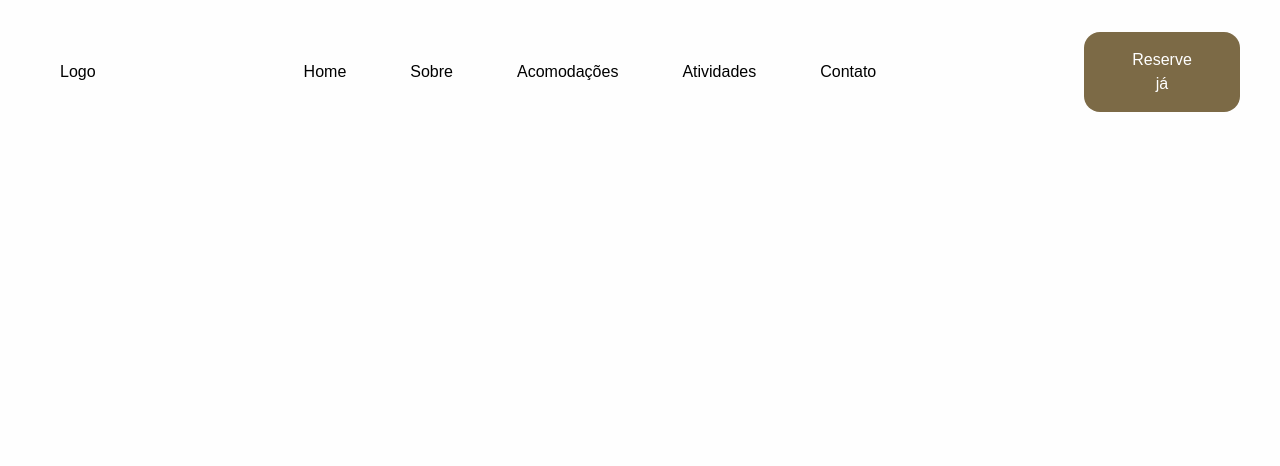
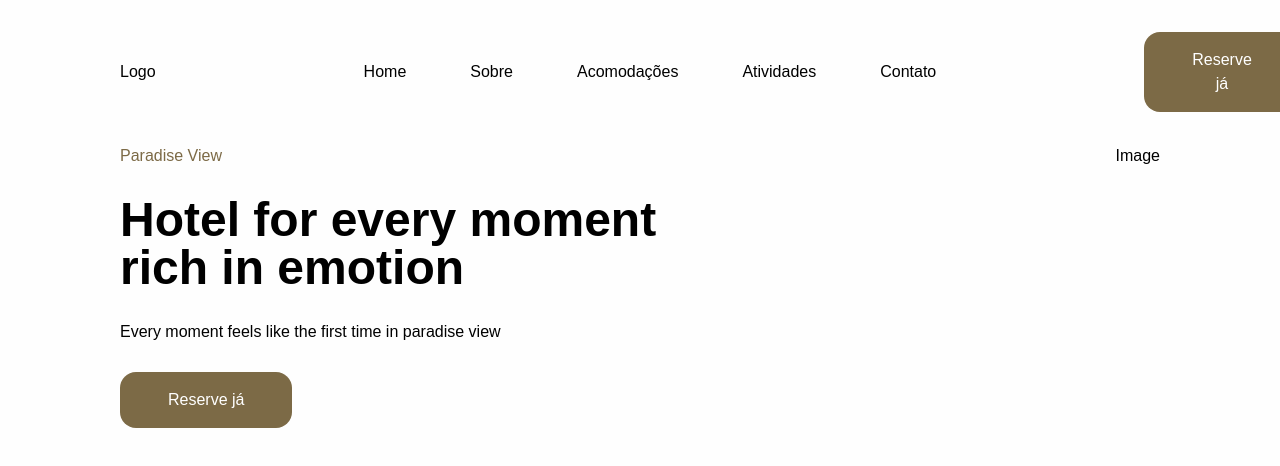
Before and after one commit to Buenohy/pousada-vista-da-mantiqueira, a Next.js app: page / in a window 1280 px wide. Shown: the top 466 px of the page. Built offline with nearby package versions, Linux system fonts and the light colour scheme.

Commit message:
feat: Home Page

```diff
--- a/src/app/globals.css
+++ b/src/app/globals.css
@@ -10,6 +10,7 @@
   --color-foreground: var(--foreground);
   --font-sans: var(--font-geist-sans);
   --font-mono: var(--font-geist-mono);
+  --color-primary: #7c6a46;
 }
 
 @media (prefers-color-scheme: dark) {
--- a/src/app/page.tsx
+++ b/src/app/page.tsx
@@ -1,9 +1,11 @@
+import HomePage from '@/components/Home/HomePage';
 import NavBar from '@/components/NavBat';
 
 export default function Home() {
   return (
-    <div>
+    <div className="px-30">
       <NavBar />
+      <HomePage />
     </div>
   );
 }
--- /dev/null
+++ b/src/components/Home/HomePage.tsx
@@ -0,0 +1,22 @@
+import Button from '../ui/Button';
+
+export default function HomePage() {
+  return (
+    <div
+      className="flex gap-48
+    "
+    >
+      <div className="text-black">
+        <h2 className="text-primary mb-7">Paradise View</h2>
+        <h2 className="text-black font-bold text-5xl text-balance mb-7">
+          Hotel for every moment rich in emotion
+        </h2>
+        <h3 className="text-black font-medium text-base mb-7">
+          Every moment feels like the first time in paradise view
+        </h3>
+        <Button />
+      </div>
+      <div className="text-black">Image</div>
+    </div>
+  );
+}
--- a/src/components/NavBat.tsx
+++ b/src/components/NavBat.tsx
@@ -2,7 +2,7 @@ import Button from './ui/Button';
 
 export default function NavBar() {
   return (
-    <div className="flex py-8 px-15 gap-52 items-center">
+    <div className="flex py-8 gap-52 items-center">
       <h2 className="text-black">Logo</h2>
       <div>
         <ol
--- a/src/components/ui/Button.tsx
+++ b/src/components/ui/Button.tsx
@@ -1,6 +1,6 @@
 export default function Button() {
   return (
-    <button className="text-white bg-[#7C6A46] py-4 px-12 rounded-2xl text-center">
+    <button className="text-white bg-primary py-4 px-12 rounded-2xl text-center">
       Reserve já
     </button>
   );
```
